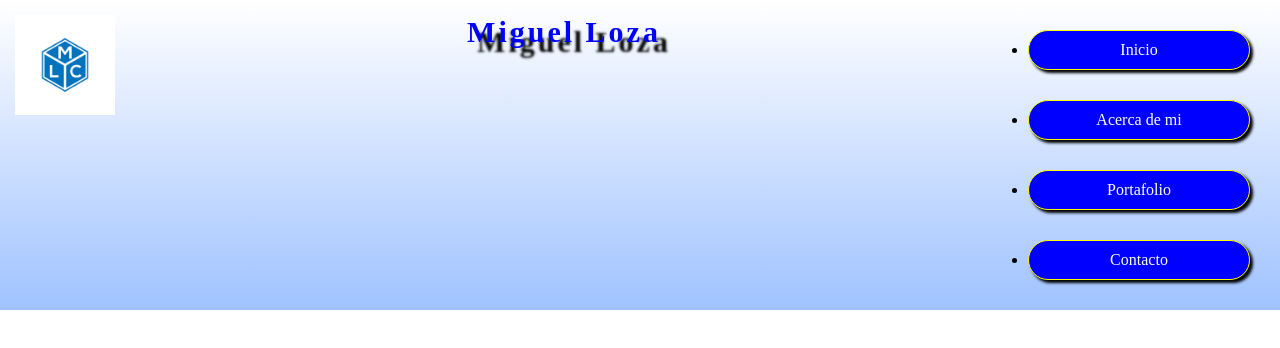
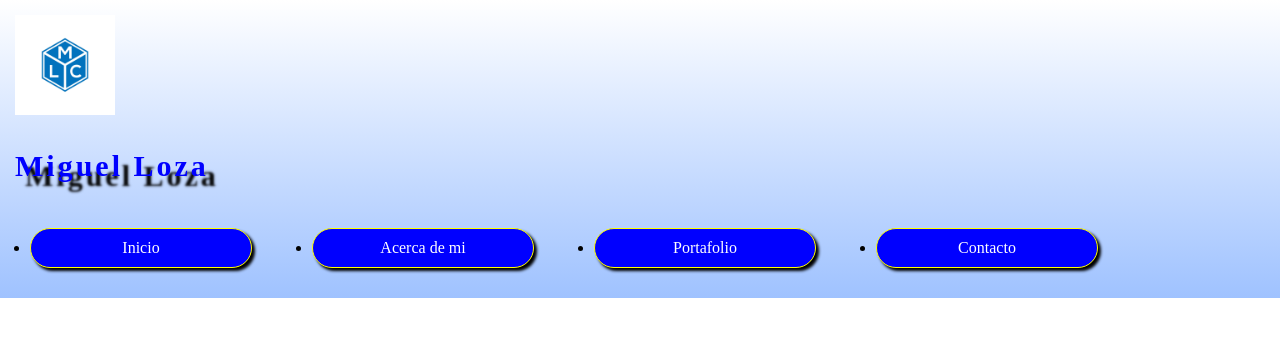
Before and after one commit to MiguelLozaCh/Portafolio, a plain HTML site: page index.html in a window 1280 px wide. Drawn offline with Linux system fonts and the light colour scheme.

Commit message:
MLC
practica de css

```diff
--- a/css/stile.css
+++ b/css/stile.css
@@ -6,14 +6,18 @@
 }
 header{
     background-color: aqua;
-    display: flex;
-    justify-content:space-between;
+    /* display: flex; */
+    /* justify-content:space-between; */
     background: linear-gradient(white ,rgb(159,194,2542));
 }
 
 .logo{
     height: 100px;
     width: 100px;
+}
+
+ul{
+    display: flex;
 }
 
 p{
```
